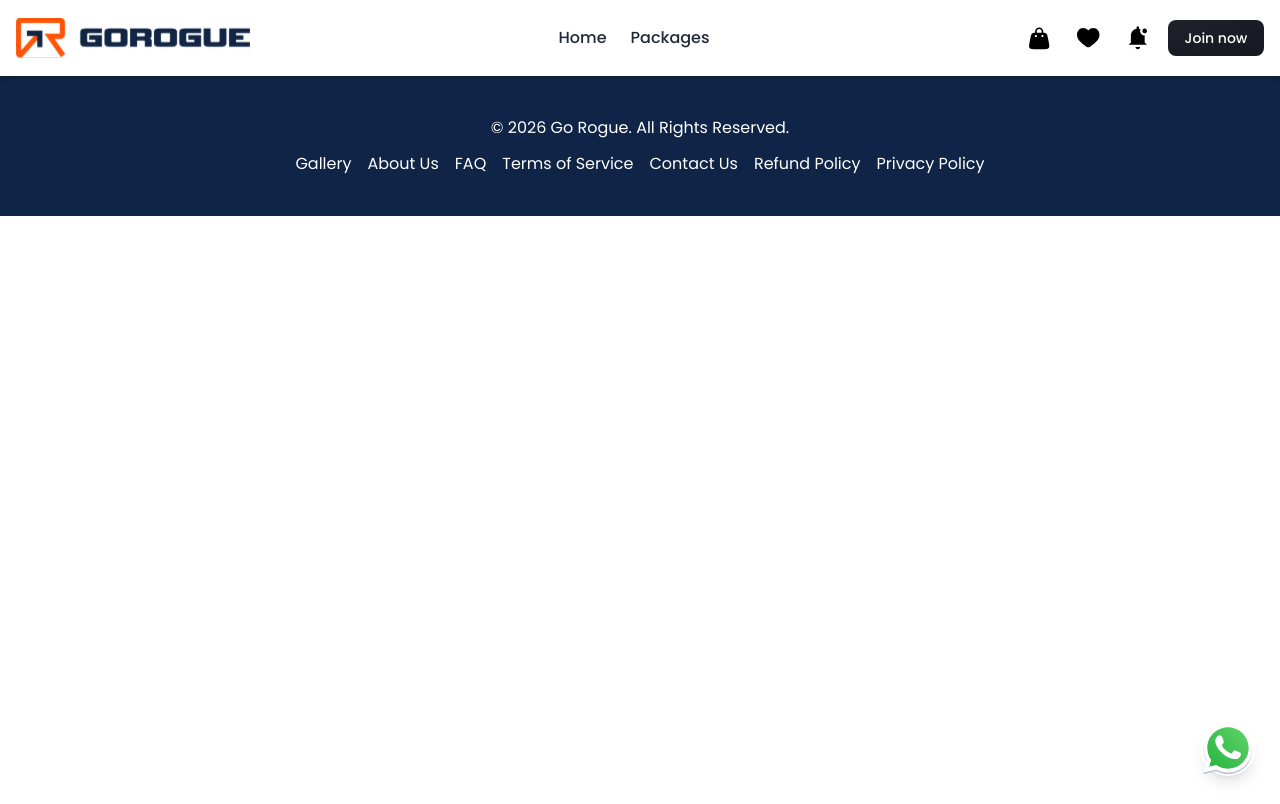
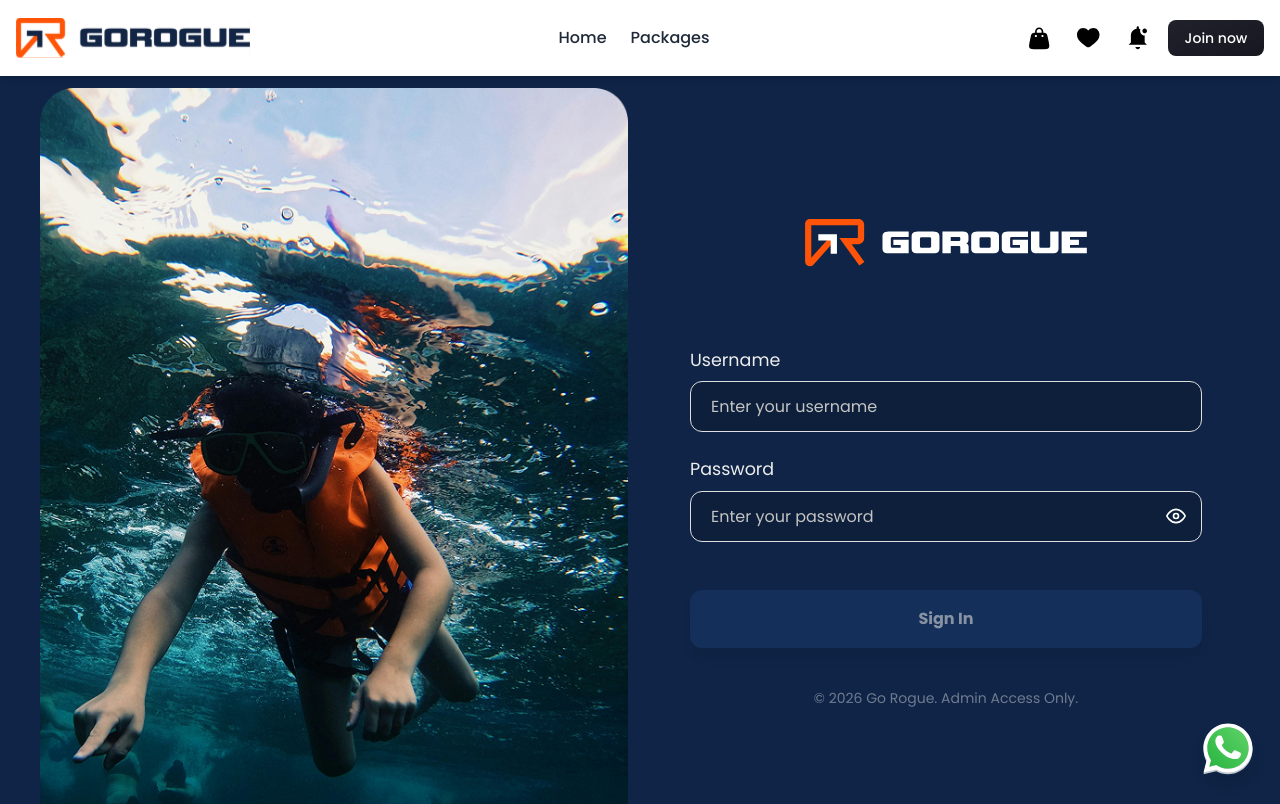
Before and after one commit to abdhakeemabd/lakshadweep, a React (Vite) app in the folder client/: page /user/login in a window 1280 px wide. Shown: the top 804 px of the page. Built offline with nearby package versions, Linux system fonts and the light colour scheme.

Commit message:
admin panel path change to user

```diff
--- a/client/src/App.jsx
+++ b/client/src/App.jsx
@@ -79,7 +79,7 @@ function App() {
           <Route path='payments-list' element={<Payment />} />
         </Route>
 
-        <Route path='/admin/login' element={<AdminLogin />} />
+        <Route path='/user/login' element={<AdminLogin />} />
 
       </Routes>
 
--- a/client/src/component/protected-route.jsx
+++ b/client/src/component/protected-route.jsx
@@ -5,7 +5,7 @@ const ProtectedRoute = ({ children }) => {
   const isAuthenticated = sessionStorage.getItem('isAdminAuthenticated') === 'true';
 
   if (!isAuthenticated) {
-    return <Navigate to="/admin/login" replace />;
+    return <Navigate to="/user/login" replace />;
   }
 
   return children ? children : <Outlet />;
```
